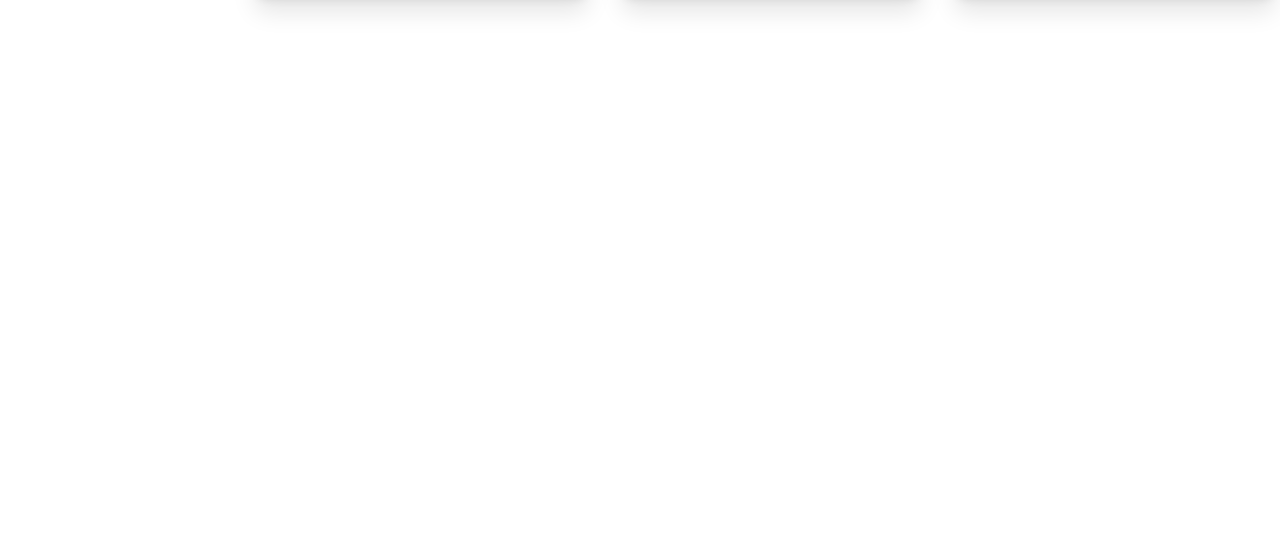
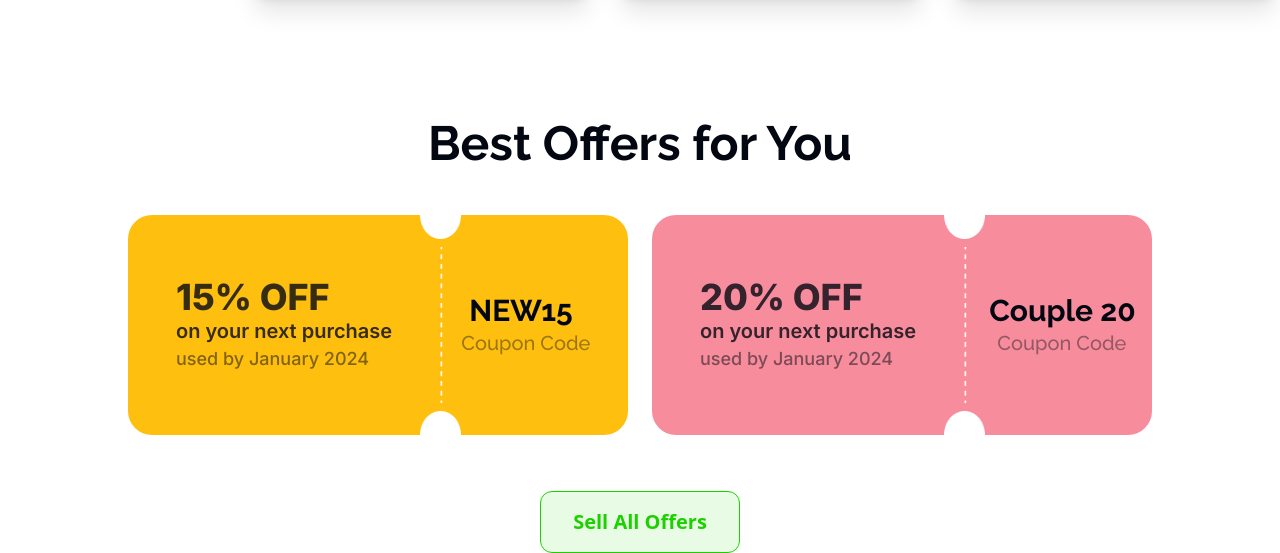
Before and after one commit to nayemurshuvo/ticket-system-dom, a plain HTML site: page index.html in a window 1280 px wide. Shown: the part 733-1286 px from the top of the page. Before the commit the page ends 800 px from the top, so only its background shows below. Drawn offline with nearby package versions, Linux system fonts and the light colour scheme.

Commit message:
best offers  completed

```diff
--- a/index.html
+++ b/index.html
@@ -157,7 +157,94 @@
         </div>
       </section>
     </header>
-    <main></main>
+
+    <!-- Main Section -->
+    <main>
+      <!-- Best Offer Section -->
+      <section class="container mx-auto px-8 lg:px-32 mt-10 lg:mt-48">
+        <!-- Title -->
+        <h1
+          class="text-center raleway-font font-bold text-5xl text-cstm-black mb-12"
+        >
+          Best Offers for You
+        </h1>
+        <div class="grid grid-cols-1 lg:grid-cols-2 min-h-[220px] gap-6">
+          <!-- NEW15 Coupon -->
+          <div class="bg-[#FFBF0F] grid grid-cols-12 rounded-3xl">
+            <!-- left -->
+            <div class="col-span-7 inter-font">
+              <div class="flex flex-col justify-center h-full pl-12">
+                <h2 class="text-4xl font-extrabold text-cstm-gray-op80">
+                  15% OFF
+                </h2>
+                <h4 class="text-xl font-semibold text-cstm-gray-op80">
+                  on your next purchase
+                </h4>
+                <h5 class="text-lg font-medium text-cstm-gray-op50">
+                  used by January 2024
+                </h5>
+              </div>
+            </div>
+
+            <!-- center -->
+            <div class="flex">
+              <img src="./images/cupon-devider.png" alt="" />
+            </div>
+            <!-- right -->
+            <div class="col-span-4">
+              <div class="flex flex-col justify-center h-full raleway-font">
+                <h2 class="text-3xl font-bold text-cstm-black pl-2">NEW15</h2>
+                <h5 class="text-xl font-medium text-cstm-gray-op40">
+                  Coupon Code
+                </h5>
+              </div>
+            </div>
+          </div>
+
+          <!-- Couple 20 Coupon -->
+          <div class="bg-[#F78C9C] grid grid-cols-12 rounded-3xl">
+            <!-- left -->
+            <div class="col-span-7 inter-font">
+              <div class="flex flex-col justify-center h-full pl-12">
+                <h2 class="text-4xl font-extrabold text-cstm-gray-op80">
+                  20% OFF
+                </h2>
+                <h4 class="text-xl font-semibold text-cstm-gray-op80">
+                  on your next purchase
+                </h4>
+                <h5 class="text-lg font-medium text-cstm-gray-op50">
+                  used by January 2024
+                </h5>
+              </div>
+            </div>
+
+            <!-- center -->
+            <div class="flex">
+              <img src="./images/cupon-devider.png" alt="" />
+            </div>
+            <!-- right -->
+            <div class="col-span-4">
+              <div class="flex flex-col justify-center h-full raleway-font">
+                <h2 class="text-3xl font-bold text-cstm-black pl-1">
+                  Couple 20
+                </h2>
+                <h5 class="text-xl font-medium text-cstm-gray-op40 pl-3">
+                  Coupon Code
+                </h5>
+              </div>
+            </div>
+          </div>
+        </div>
+
+        <div>
+          <button
+            class="mx-auto mt-14 border border-cstm-green bg-cstm-bg-op10 px-4 lg:px-8 py-2 lg:py-4 rounded-xl text-lg lg:text-xl font-bold text-cstm-green flex"
+          >
+            Sell All Offers
+          </button>
+        </div>
+      </section>
+    </main>
     <!-- Footer -->
     <footer></footer>
 
```
